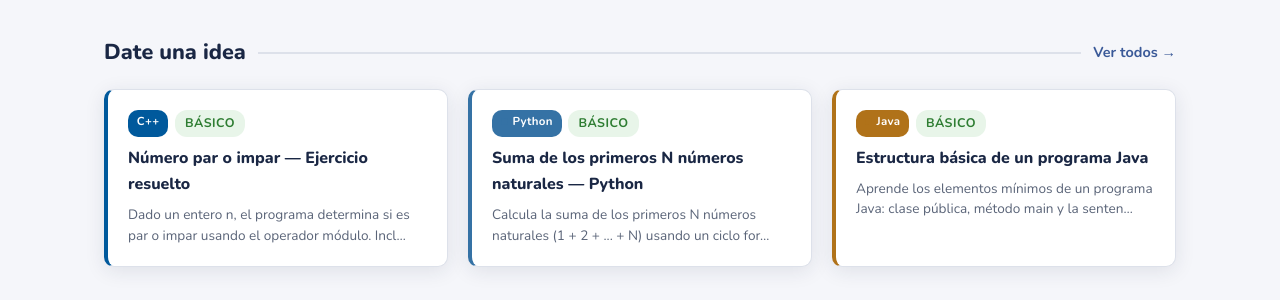
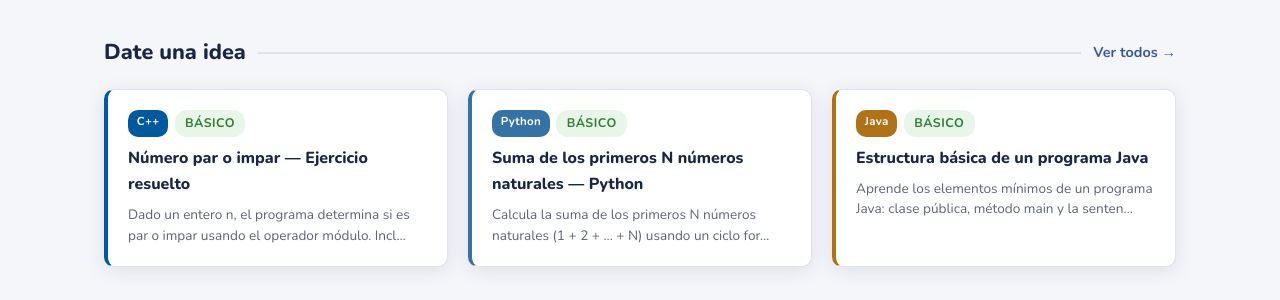
Before and after one commit to Osyanne/LogicWeb-UTA, a Django app: page / in a window 1280 px wide. Shown: the part 770-1070 px from the top of the page. Run offline with Django 5.2, Linux system fonts and the light colour scheme; data comes from the database, SQL or seed files in the repository; some libraries are stand-ins or nearby versions.

Commit message:
fix(estilo): toggle SVG en fallback no-JS + sacar dots invisibles del chip-lang del home

```diff
--- a/templates/base.html
+++ b/templates/base.html
@@ -47,7 +47,7 @@
 
     <div class="navbar-user">
       <button id="theme-toggle" class="theme-toggle" type="button" aria-label="Cambiar a modo oscuro" aria-pressed="false">
-        <span class="theme-icon" aria-hidden="true">&#127769;</span>
+        <span class="theme-icon" aria-hidden="true"><svg class="ico" viewBox="0 0 24 24" fill="none" stroke="currentColor" stroke-width="2" stroke-linecap="round" stroke-linejoin="round" aria-hidden="true"><path d="M21 12.8A8 8 0 1 1 11.2 3 6 6 0 0 0 21 12.8z"/></svg></span>
       </button>
       {% if user.is_authenticated %}
         {{ user.get_full_name|default:user.username }}
--- a/templates/inicio/index.html
+++ b/templates/inicio/index.html
@@ -67,8 +67,8 @@
         <a href="{% url 'interactivo_detalle' ej.pk %}" class="card-destacado {{ ej.lenguaje }}">
         {% endif %}
           <div class="chips">
-            {% if ej.lenguaje == 'python' %}<span class="chip-lang python"><span class="lang-dot" style="background:#3572A5"></span>Python</span>
-            {% elif ej.lenguaje == 'java' %}<span class="chip-lang java"><span class="lang-dot" style="background:#b07219"></span>Java</span>
+            {% if ej.lenguaje == 'python' %}<span class="chip-lang python">Python</span>
+            {% elif ej.lenguaje == 'java' %}<span class="chip-lang java">Java</span>
             {% else %}<span class="chip-lang cpp">C++</span>{% endif %}
             <span class="chip chip-{{ ej.dificultad }}">{{ ej.get_dificultad_display }}</span>
           </div>
```
